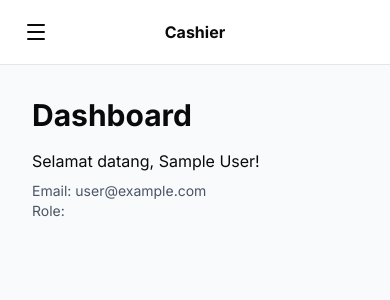
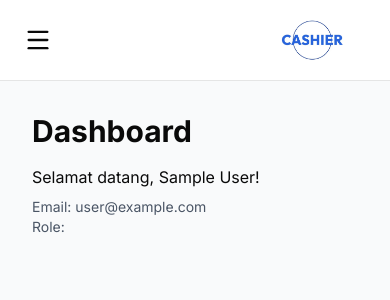
Before and after one commit to daniardiansyahrap-web/cashier, a Next.js app: page / in a window 390 px wide. Shown: the top 300 px of the page. Built offline with nearby package versions, Linux system fonts and the light colour scheme; no server answers; sample sign-in values are in the browser's storage.

Commit message:
Fix responsive + logo Cashier

```diff
--- a/app/globals.css
+++ b/app/globals.css
@@ -128,3 +128,15 @@
     @apply font-sans;
   }
 }
+
+@media (min-width: 1024px) {
+  .hide-desktop {
+    display: none !important;
+  }
+}
+
+@media (max-width: 1023px) {
+  .hide-mobile {
+    display: none !important;
+  }
+}
--- a/components/dashboard/shell.tsx
+++ b/components/dashboard/shell.tsx
@@ -28,16 +28,19 @@ export function DashboardShell({
   return (
     <div className="min-h-screen bg-gray-50">
       {/* Top bar (mobile) */}
-      <header className="lg:hidden bg-white border-b sticky top-0 z-30 flex items-center justify-between px-4 py-3">
+      <header className="hide-desktop bg-white border-b sticky top-0 z-30 flex items-center justify-between px-4 py-3">
         <button
           onClick={() => setOpen(true)}
           className="p-2 rounded-md hover:bg-gray-100"
           aria-label="Buka menu"
         >
-          <Menu className="w-6 h-6" />
+          <Menu className="w-7 h-7" />
         </button>
-        <div className="font-bold">Cashier</div>
-        <div className="w-10" />
+        <img
+          src="/logo-cashier.png"
+          alt="Cashier"
+          className="h-14 object-contain"
+        />
       </header>
 
       <div className="flex">
@@ -51,20 +54,26 @@ export function DashboardShell({
 
         {/* Sidebar */}
         <aside
-          className={`fixed lg:sticky top-0 left-0 z-50 h-screen w-64 bg-white border-r flex flex-col transition-transform duration-200 ${
-            open ? "translate-x-0" : "-translate-x-full lg:translate-x-0"
-          }`}
+          className={`fixed lg:sticky top-0 left-0 z-50 h-screen w-64 bg-white border-r flex flex-col transition-transform duration-200 ${open ? "translate-x-0" : "-translate-x-full lg:translate-x-0"
+            }`}
         >
           {/* Header sidebar */}
-          <div className="p-6 border-b flex justify-between items-start">
-            <div>
-              <h1 className="text-xl font-bold">Cashier</h1>
-              <p className="text-xs text-gray-500 mt-1">{userName}</p>
-              <p className="text-xs text-gray-400">{userRole}</p>
+          <div className="p-4 border-b flex justify-between items-start">
+            <div className="flex items-center gap-3">
+              <img
+                src="/logo-cashier.png"
+                alt="Cashier"
+                className="w-16 h-16 object-contain"
+              />
+              <div>
+                <h1 className="text-lg font-bold">Cashier</h1>
+                <p className="text-xs text-gray-500">{userName}</p>
+                <p className="text-xs text-gray-400">{userRole}</p>
+              </div>
             </div>
             <button
               onClick={() => setOpen(false)}
-              className="lg:hidden p-1 rounded hover:bg-gray-100"
+              className="hide-desktop p-1 rounded hover:bg-gray-100"
               aria-label="Tutup menu"
             >
               <X className="w-5 h-5" />
```
Also changed, not shown: public/logo-cashier.png (added).
